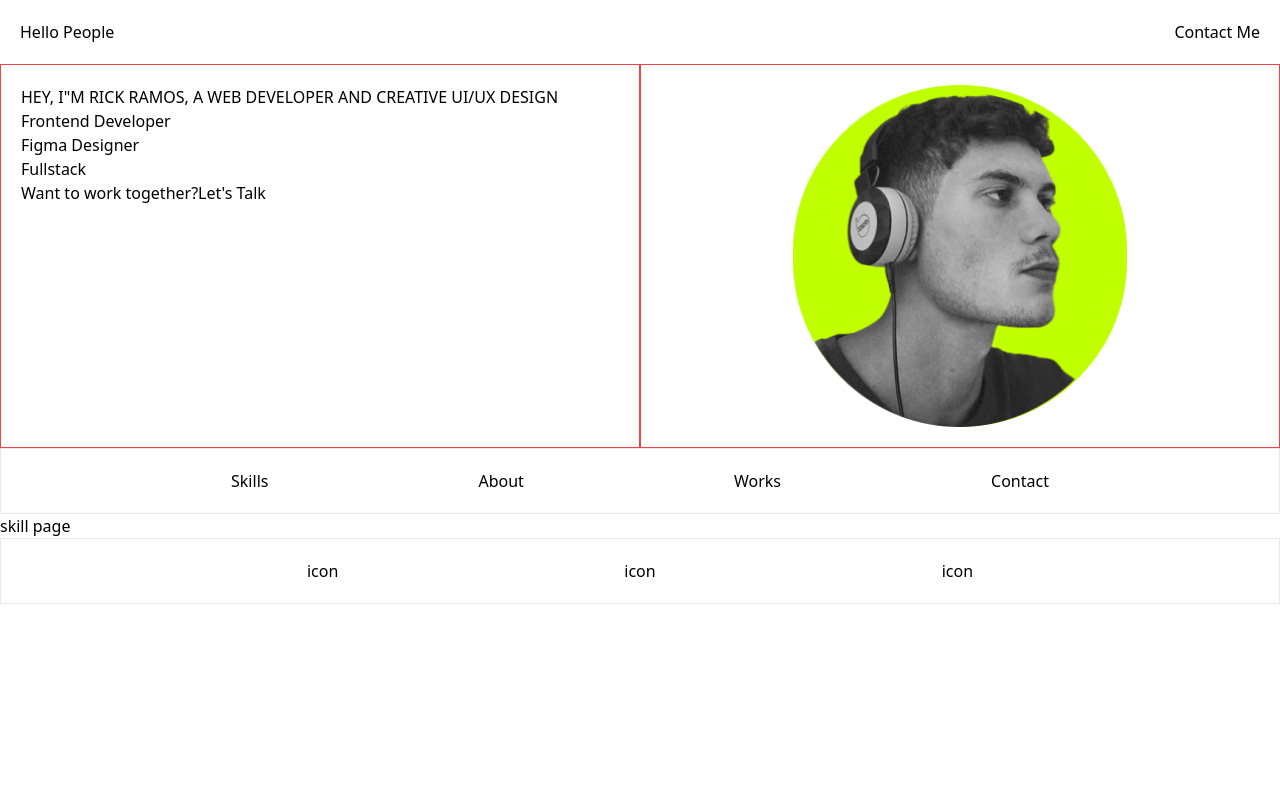
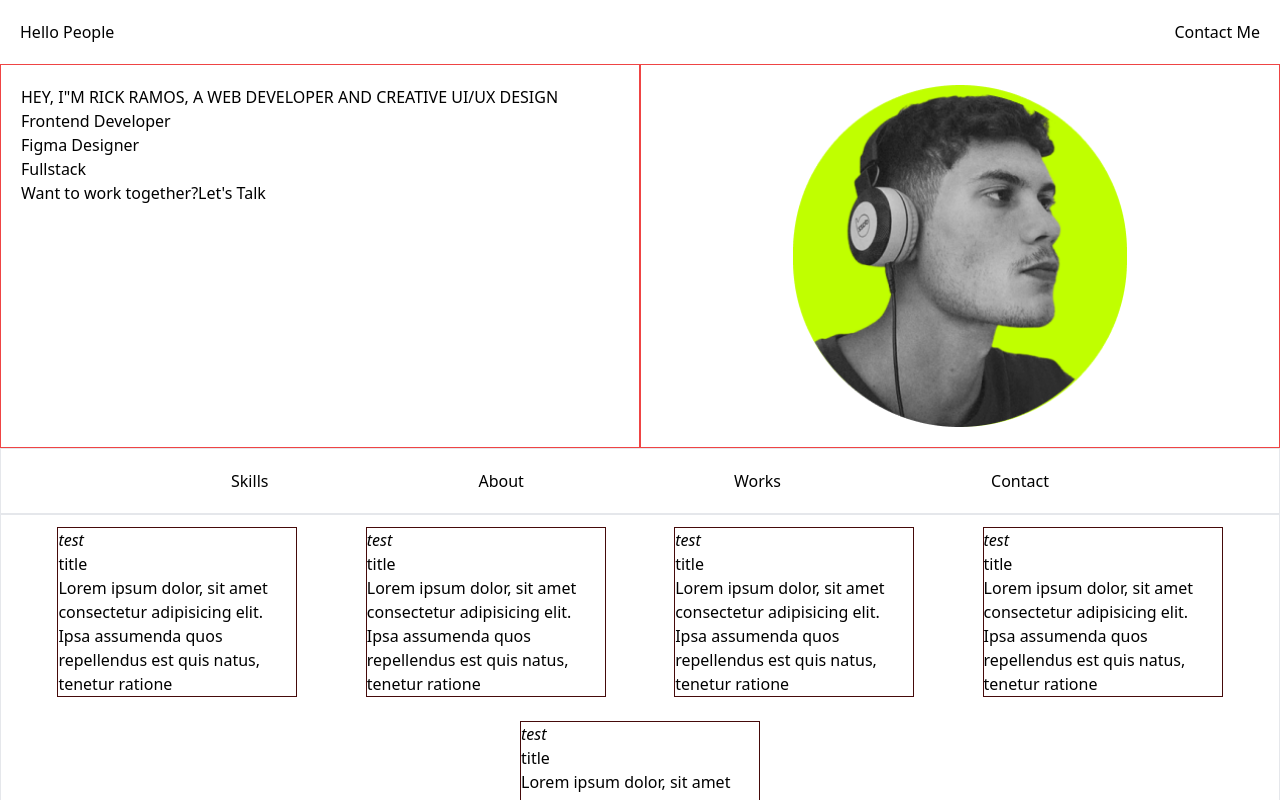
Before and after one commit to SrLuc/NewPortifolio, a React (Vite) app: page / in a window 1280 px wide. Shown: the top 800 px of the page. Built offline with nearby package versions, Linux system fonts and the light colour scheme.

Commit message:
using skillItem component with skill Page

```diff
--- /dev/null
+++ b/src/components/UIelements/ItemSkill.jsx
@@ -0,0 +1,11 @@
+const ItemSkill = ({icon,title,children}) => {
+  return (
+    <article className="border border-red-950 w-60 m-3 ">
+      <i>{icon}</i>
+      <h3>{title}</h3>
+      {children}
+    </article>
+  );
+};
+
+export default ItemSkill;
--- a/src/pages/Skills.jsx
+++ b/src/pages/Skills.jsx
@@ -1,9 +1,30 @@
+import ItemSkill from "../components/UIelements/ItemSkill";
+
 const Skills = () => {
-    return (
-      <>
-        <p>skill page</p>
-      </>
-    );
-  };
+  return (
+    <section className="flex justify-evenly border w-full flex-wrap h-96">
+      <ItemSkill icon="test" title="title">
+        Lorem ipsum dolor, sit amet consectetur adipisicing elit. Ipsa assumenda
+        quos repellendus est quis natus, tenetur ratione
+      </ItemSkill>
+      <ItemSkill icon="test" title="title">
+        Lorem ipsum dolor, sit amet consectetur adipisicing elit. Ipsa assumenda
+        quos repellendus est quis natus, tenetur ratione
+      </ItemSkill>
+      <ItemSkill icon="test" title="title">
+        Lorem ipsum dolor, sit amet consectetur adipisicing elit. Ipsa assumenda
+        quos repellendus est quis natus, tenetur ratione
+      </ItemSkill>
+      <ItemSkill icon="test" title="title">
+        Lorem ipsum dolor, sit amet consectetur adipisicing elit. Ipsa assumenda
+        quos repellendus est quis natus, tenetur ratione
+      </ItemSkill>
+      <ItemSkill icon="test" title="title">
+        Lorem ipsum dolor, sit amet consectetur adipisicing elit. Ipsa assumenda
+        quos repellendus est quis natus, tenetur ratione
+      </ItemSkill>
+    </section>
+  );
+};
 
-  export default Skills;
+export default Skills;
```
